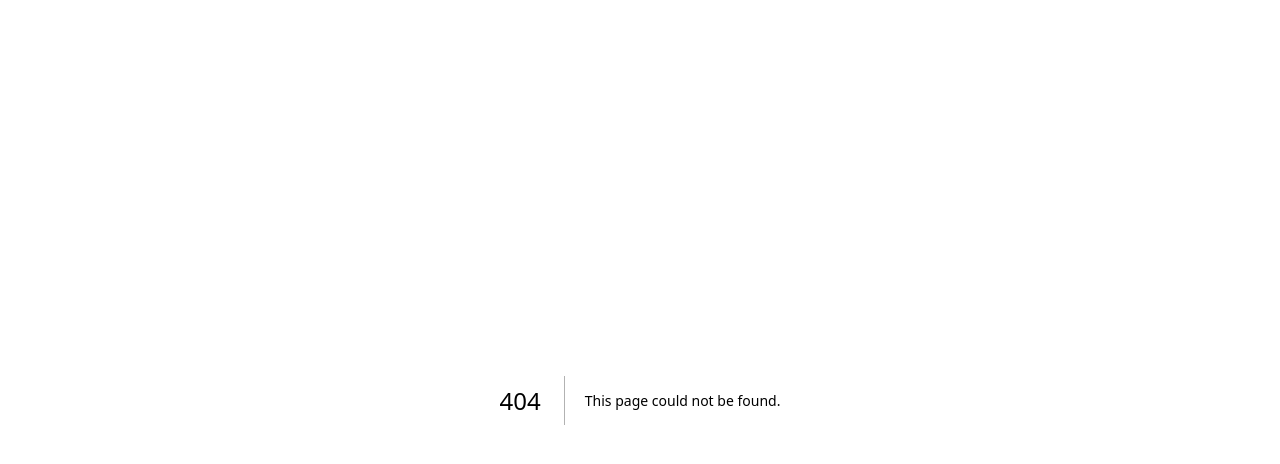
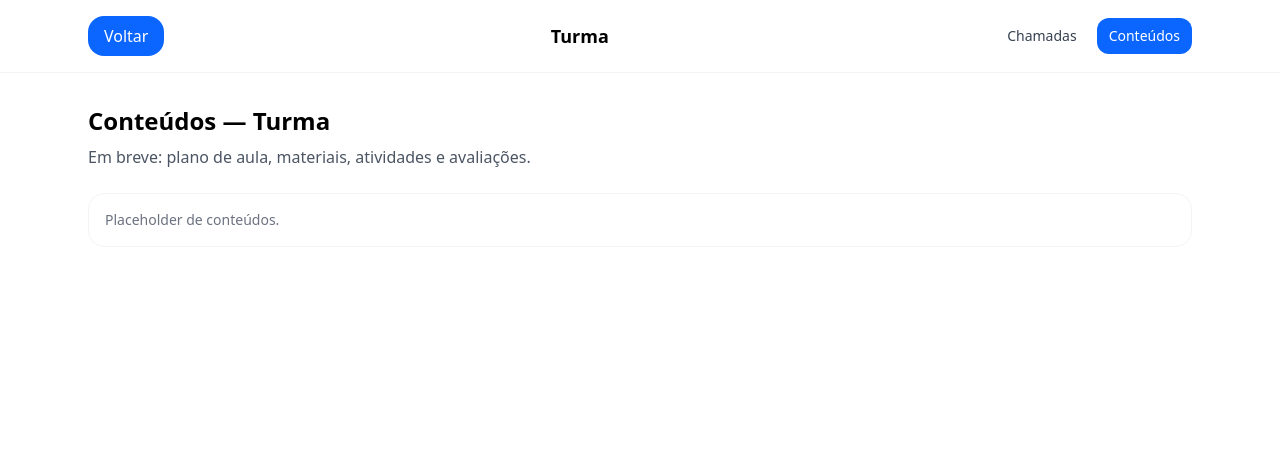
Before and after one commit to guilhermecardosocruz/guieduc, a Next.js app: page /turmas/1/conteudos in a window 1280 px wide. Before the commit this address had no page. Shown: the top 464 px of the page. Built offline with nearby package versions, Linux system fonts and the light colour scheme.

Commit message:
feat(turmas): layout com abas; /turmas/[id] redireciona para /chamadas; páginas Chamadas e Conteúdos

```diff
--- /dev/null
+++ b/app/(app)/turmas/[id]/chamadas/page.tsx
@@ -0,0 +1,18 @@
+"use client";
+import { useParams } from "next/navigation";
+import { getTurma } from "@/lib/storage";
+
+export default function ChamadasPage() {
+  const { id } = useParams<{ id: string }>();
+  const turma = typeof window !== "undefined" ? getTurma(id) : null;
+
+  return (
+    <div>
+      <h1 className="text-2xl font-bold">Chamadas — {turma?.nome ?? "Turma"}</h1>
+      <p className="text-gray-600 mt-2">Em breve: registrar presença, ver histórico, exportar lista.</p>
+      <div className="mt-6 rounded-2xl border border-gray-100 bg-white p-4 text-sm text-gray-500">
+        Placeholder de chamadas.
+      </div>
+    </div>
+  );
+}
--- /dev/null
+++ b/app/(app)/turmas/[id]/conteudos/page.tsx
@@ -0,0 +1,18 @@
+"use client";
+import { useParams } from "next/navigation";
+import { getTurma } from "@/lib/storage";
+
+export default function ConteudosPage() {
+  const { id } = useParams<{ id: string }>();
+  const turma = typeof window !== "undefined" ? getTurma(id) : null;
+
+  return (
+    <div>
+      <h1 className="text-2xl font-bold">Conteúdos — {turma?.nome ?? "Turma"}</h1>
+      <p className="text-gray-600 mt-2">Em breve: plano de aula, materiais, atividades e avaliações.</p>
+      <div className="mt-6 rounded-2xl border border-gray-100 bg-white p-4 text-sm text-gray-500">
+        Placeholder de conteúdos.
+      </div>
+    </div>
+  );
+}
--- /dev/null
+++ b/app/(app)/turmas/[id]/layout.tsx
@@ -0,0 +1,46 @@
+"use client";
+import Link from "next/link";
+import { useParams, usePathname } from "next/navigation";
+import { getTurma } from "@/lib/storage";
+
+function Tab({ href, active, children }: { href: string; active: boolean; children: React.ReactNode }) {
+  return (
+    <Link
+      href={href}
+      className={
+        "px-3 py-2 rounded-xl text-sm " +
+        (active ? "bg-[color:var(--color-secondary)] text-white" : "text-gray-700 hover:bg-gray-100")
+      }
+    >
+      {children}
+    </Link>
+  );
+}
+
+export default function TurmaLayout({ children }: { children: React.ReactNode }) {
+  const { id } = useParams<{ id: string }>();
+  const pathname = usePathname();
+  const turma = typeof window !== "undefined" ? getTurma(id) : null;
+
+  const base = `/turmas/${id}`;
+  const isChamadas = pathname?.startsWith(`${base}/chamadas`) || pathname === base;
+  const isConteudos = pathname?.startsWith(`${base}/conteudos`);
+
+  return (
+    <div className="min-h-dvh flex flex-col">
+      <header className="w-full border-b border-gray-100 bg-white">
+        <div className="mx-auto max-w-6xl px-6 py-4 flex items-center justify-between gap-3">
+          <Link href="/dashboard" className="btn-primary">Voltar</Link>
+          <div className="text-lg font-semibold truncate">{turma?.nome ?? "Turma"}</div>
+          <div className="flex gap-2">
+            <Tab href={`${base}/chamadas`} active={!!isChamadas}>Chamadas</Tab>
+            <Tab href={`${base}/conteudos`} active={!!isConteudos}>Conteúdos</Tab>
+          </div>
+        </div>
+      </header>
+      <main className="flex-1">
+        <div className="mx-auto max-w-6xl px-6 py-8">{children}</div>
+      </main>
+    </div>
+  );
+}
--- a/app/(app)/turmas/[id]/page.tsx
+++ b/app/(app)/turmas/[id]/page.tsx
@@ -1,42 +1,5 @@
-"use client";
-import Link from "next/link";
-import { useParams, useRouter } from "next/navigation";
-import { getTurma } from "@/lib/storage";
+import { redirect } from "next/navigation";
 
-export default function TurmaPage() {
-  const params = useParams<{ id: string }>();
-  const router = useRouter();
-  const turma = typeof window !== "undefined" ? getTurma(params.id) : null;
-
-  if (!turma) {
-    return (
-      <div className="min-h-dvh flex items-center justify-center p-6">
-        <div className="card text-center">
-          <h2 className="form-title">Turma não encontrada</h2>
-          <p className="form-subtitle">Verifique o endereço ou volte ao dashboard.</p>
-          <div className="mt-4">
-            <Link href="/dashboard" className="btn-primary">Voltar</Link>
-          </div>
-        </div>
-      </div>
-    );
-  }
-
-  return (
-    <div className="min-h-dvh flex flex-col">
-      <header className="w-full border-b border-gray-100 bg-white">
-        <div className="mx-auto max-w-6xl px-6 py-4 flex items-center justify-between">
-          <Link href="/dashboard" className="btn-primary">Voltar</Link>
-          <div className="text-lg font-semibold">{turma.nome}</div>
-          <div /> {/* espaçador */}
-        </div>
-      </header>
-      <main className="flex-1">
-        <div className="mx-auto max-w-6xl px-6 py-10">
-          <h1 className="text-3xl font-bold mb-2">{turma.nome}</h1>
-          <p className="text-gray-600">Página da turma (em breve: alunos, chamadas, aulas...)</p>
-        </div>
-      </main>
-    </div>
-  );
+export default function TurmaIndexPage({ params }: { params: { id: string } }) {
+  redirect(`/turmas/${params.id}/chamadas`);
 }
```
